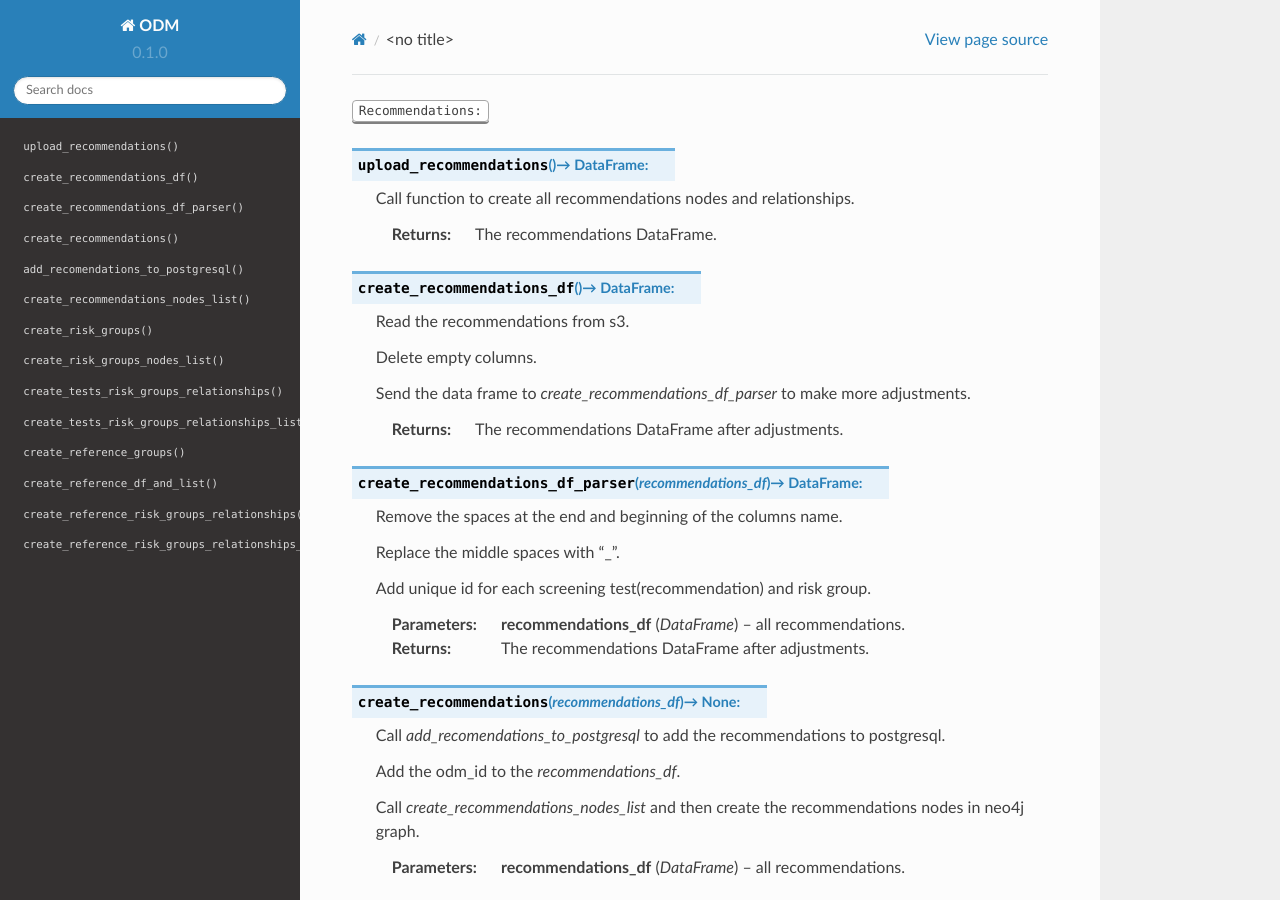
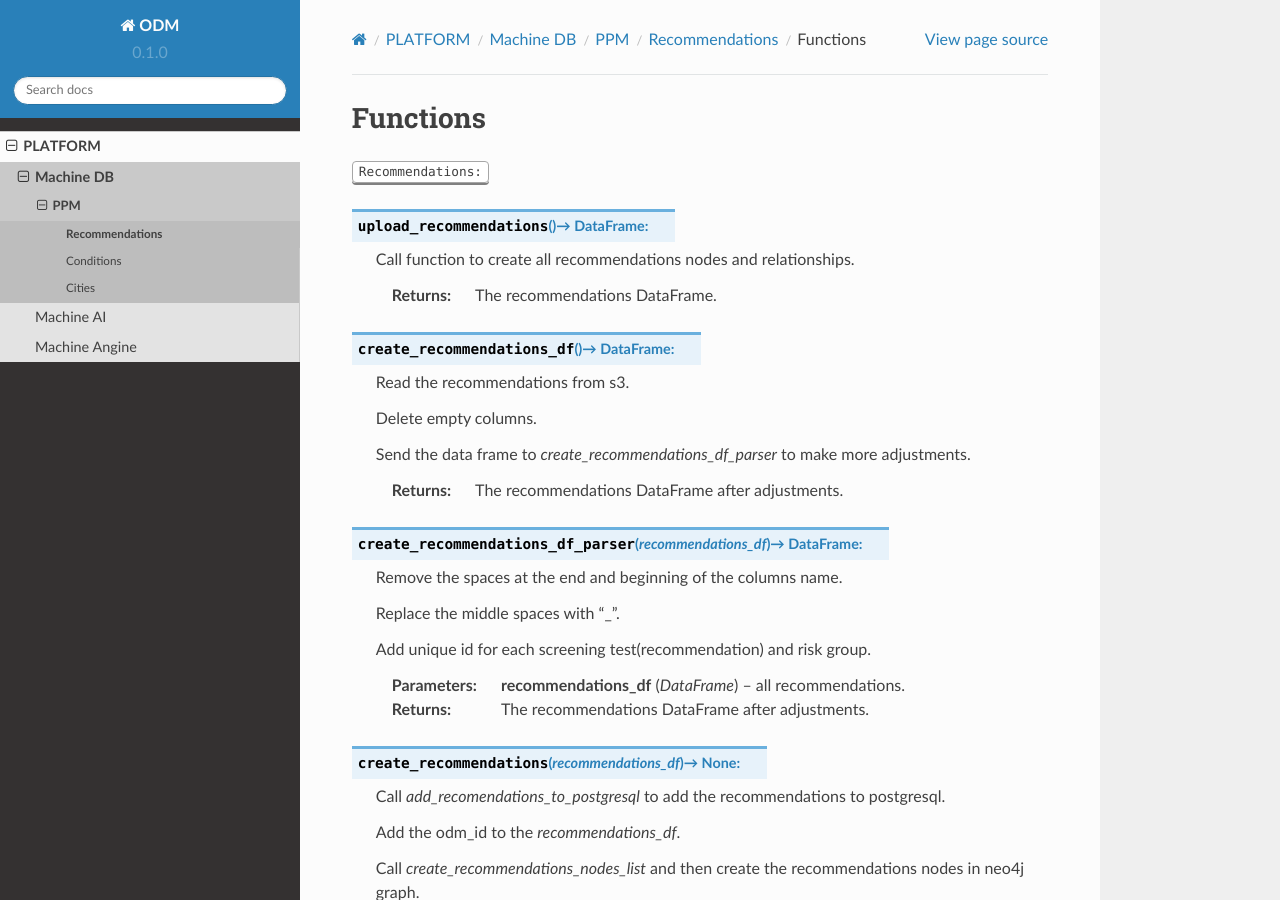
Before and after one commit to od-machine/machine-documentation, a Sphinx documentation site: the page built from docs/source/platform/machine_db/ppm/recommendations_funcs.rst, in a window 1280 px wide and 900 px high. Built offline with Sphinx 7.4.7 and the Read the Docs theme 2.0.0, drawn with Linux system fonts in a browser that asks for light colours.

```diff
--- a/docs/source/index.rst
+++ b/docs/source/index.rst
@@ -12,7 +12,5 @@ more details: `ODM Website <https://www.odmachine.com/>`_
 
 .. toctree::
    :maxdepth: 2
-   :caption:
 
    platform/platform
-   services/services
--- a/docs/source/platform/machine_db/ppm/conditions_funcs.rst
+++ b/docs/source/platform/machine_db/ppm/conditions_funcs.rst
@@ -1,3 +1,6 @@
+Functions
+---------
+
 .. function:: upload_conditions(recommendations_df) -> None:
 
     Call function to create all conditions nodes and relationships.
--- a/docs/source/platform/machine_db/ppm/recommendations_funcs.rst
+++ b/docs/source/platform/machine_db/ppm/recommendations_funcs.rst
@@ -1,3 +1,6 @@
+Functions
+---------
+
 :kbd:`Recommendations:`
 
 .. function:: upload_recommendations() -> DataFrame:
```
